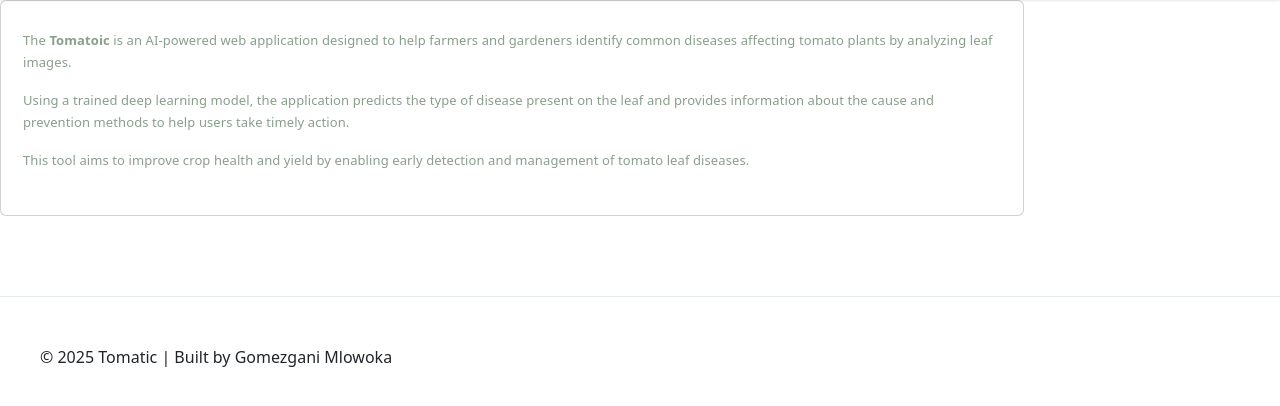
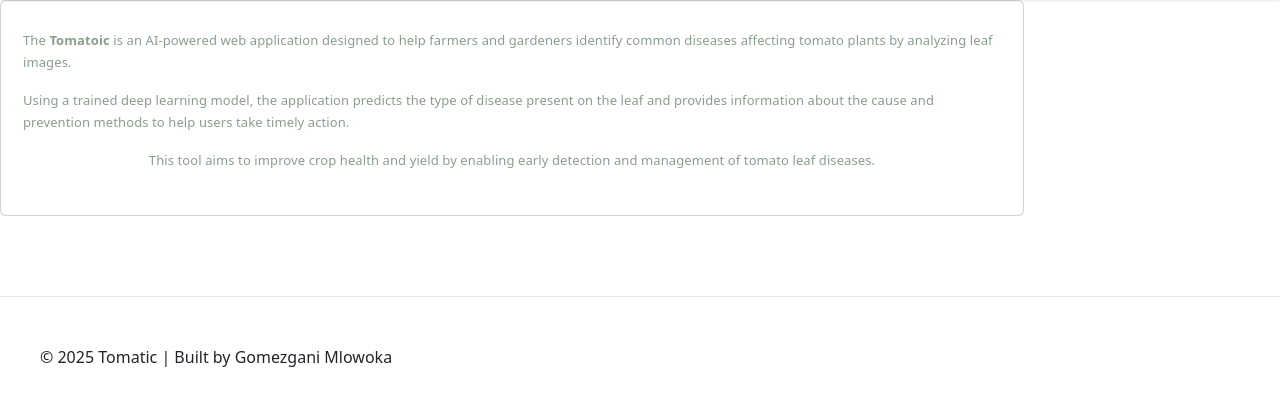
Before and after one commit to gomezganimlowoka/tomatic, a Flask app: page /about in a window 1280 px wide. Shown: the part 92-498 px from the top of the page. Run offline with Flask 3, Linux system fonts and the light colour scheme.

Commit message:
start modify about UI

```diff
--- a/app/templates/about.html
+++ b/app/templates/about.html
@@ -3,8 +3,8 @@
 {%block title%} About Us {%endblock%}
 
 {% block content%}
-    <main class="content-container">
-      <section class="card" style="width:80%">
+    <main style="display: flex; flex-direction: column; align-items: center; width:80%" class="content-container">
+      <section style="display: flex; flex-direction: column; align-items: center;" class="card" >
         <p>
           The <strong>Tomatoic</strong> is an AI-powered web
           application designed to help farmers and gardeners identify common
```
